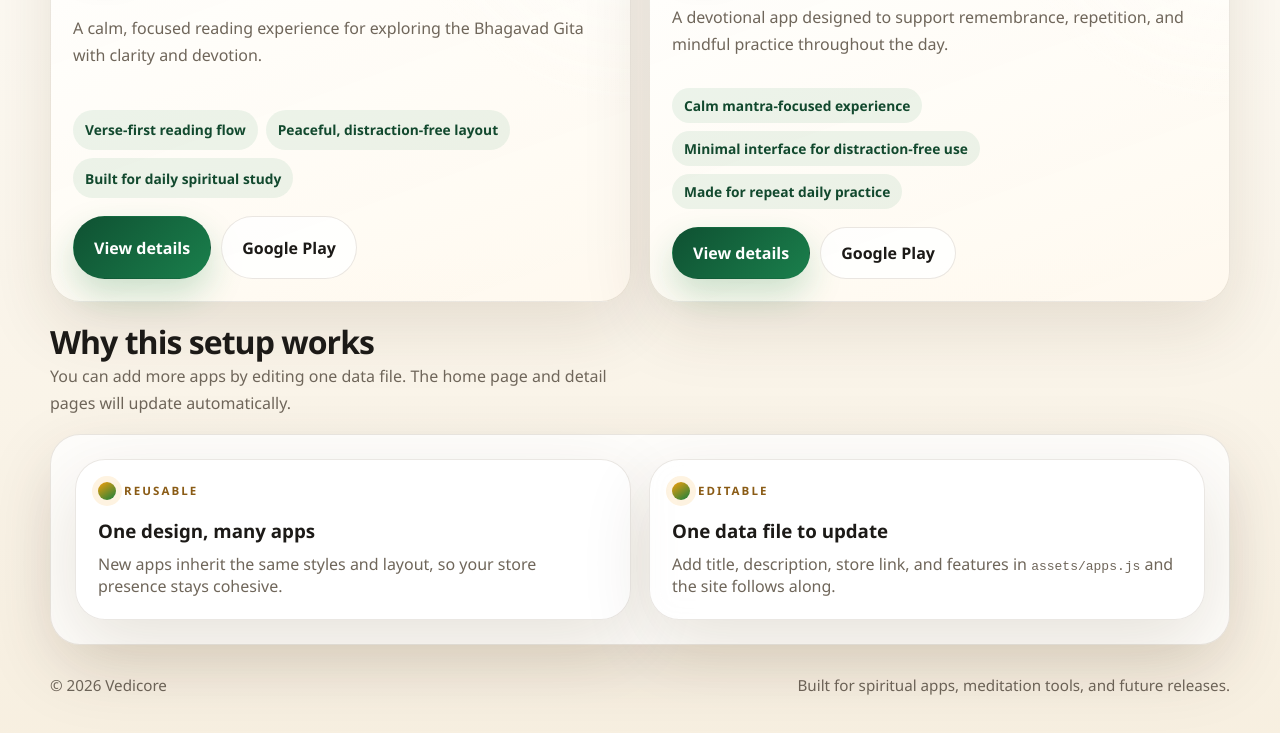
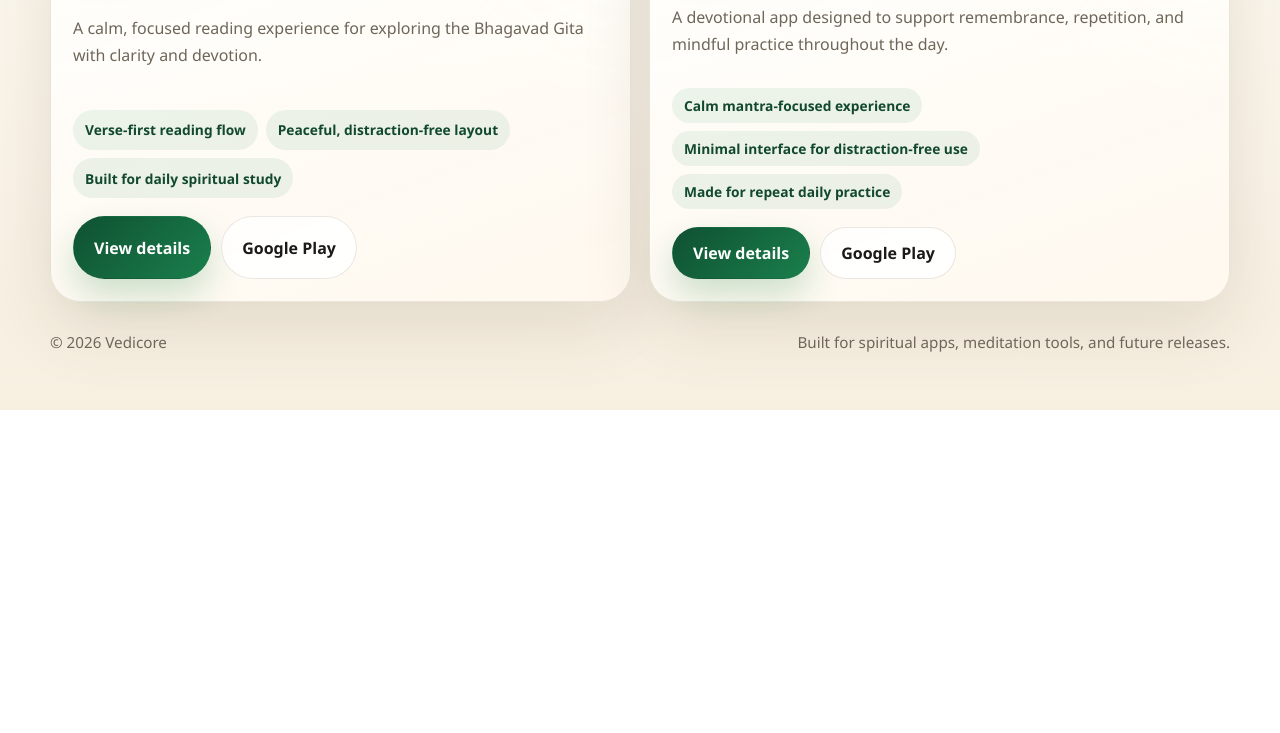
Before and after one commit to amitm13/amitm13.github.io, a plain HTML site: page index.html in a window 1280 px wide. Shown: the part 969-1702 px from the top of the page. After the commit the page ends 1379 px from the top, so only its background shows below. Drawn offline with Linux system fonts and the light colour scheme.

Commit message:
Removed dev code

```diff
--- a/index.html
+++ b/index.html
@@ -80,31 +80,6 @@
       <div class="app-grid" data-app-grid></div>
     </section>
 
-    <section class="section">
-      <div class="section-header">
-        <div>
-          <h2>Why this setup works</h2>
-          <p>
-            You can add more apps by editing one data file. The home page and detail pages will update automatically.
-          </p>
-        </div>
-      </div>
-      <div class="section-card">
-        <div class="app-grid">
-          <div class="detail-card" style="padding: 22px;">
-            <div class="eyebrow">Reusable</div>
-            <h3 style="margin-bottom: 10px;">One design, many apps</h3>
-            <p class="muted">New apps inherit the same styles and layout, so your store presence stays cohesive.</p>
-          </div>
-          <div class="detail-card" style="padding: 22px;">
-            <div class="eyebrow">Editable</div>
-            <h3 style="margin-bottom: 10px;">One data file to update</h3>
-            <p class="muted">Add title, description, store link, and features in <code>assets/apps.js</code> and the site follows along.</p>
-          </div>
-        </div>
-      </div>
-    </section>
-
     <footer class="footer">
       <span>© 2026 Vedicore</span>
       <span>Built for spiritual apps, meditation tools, and future releases.</span>
```
